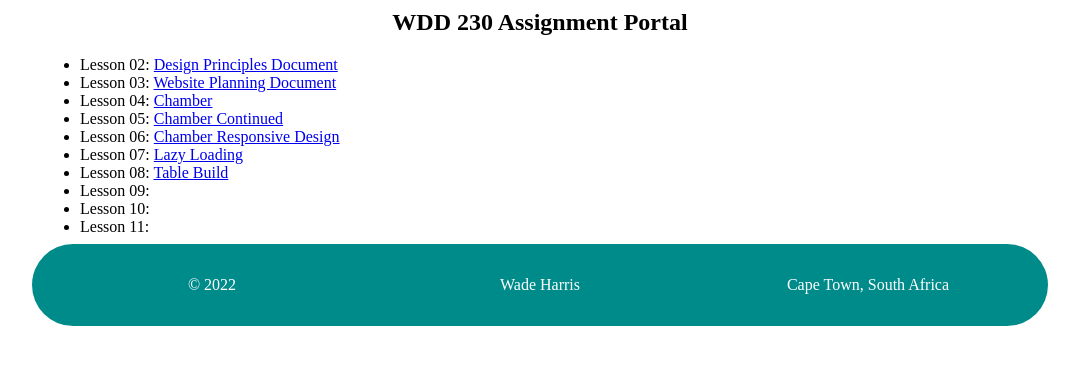
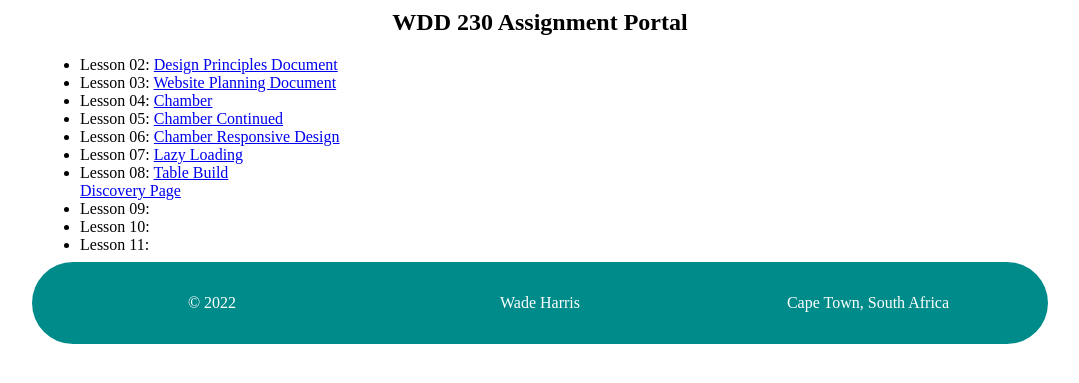
Before and after one commit to WadeHarris/wdd230-current, a plain HTML site: page index.html in a window 1280 px wide. Shown: the part 233-616 px from the top of the page, without its empty margins (40-1119 px from the left). Drawn offline with Linux system fonts and the light colour scheme.

Commit message:
commit135

```diff
--- a/index.html
+++ b/index.html
@@ -24,7 +24,7 @@
               <li>Lesson 05: <a href="chamber/index.html">Chamber Continued</a> </li>
               <li>Lesson 06: <a href="chamber/index.html">Chamber Responsive Design</a> </li>
               <li>Lesson 07: <a href="lazyloading/lazyload.html">Lazy Loading</a> </li>
-              <li>Lesson 08: <a href="lesson8/tablebuild.html">Table Build</a> </li>
+              <li>Lesson 08: <a href="lesson8/tablebuild.html">Table Build</a> </li><a href="dicovery/index.html">Discovery Page</a> </li>
               <li>Lesson 09: <a></a> </li>
               <li>Lesson 10: <a></a> </li>
               <li>Lesson 11: <a></a> </li>
```
